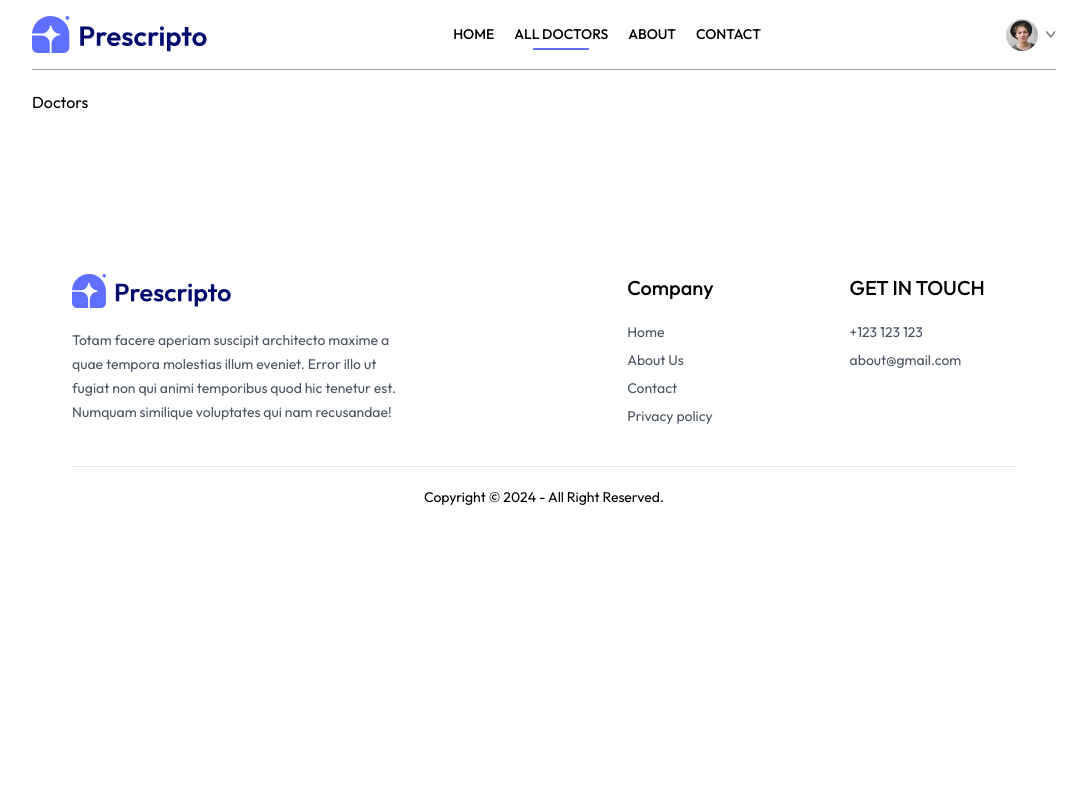
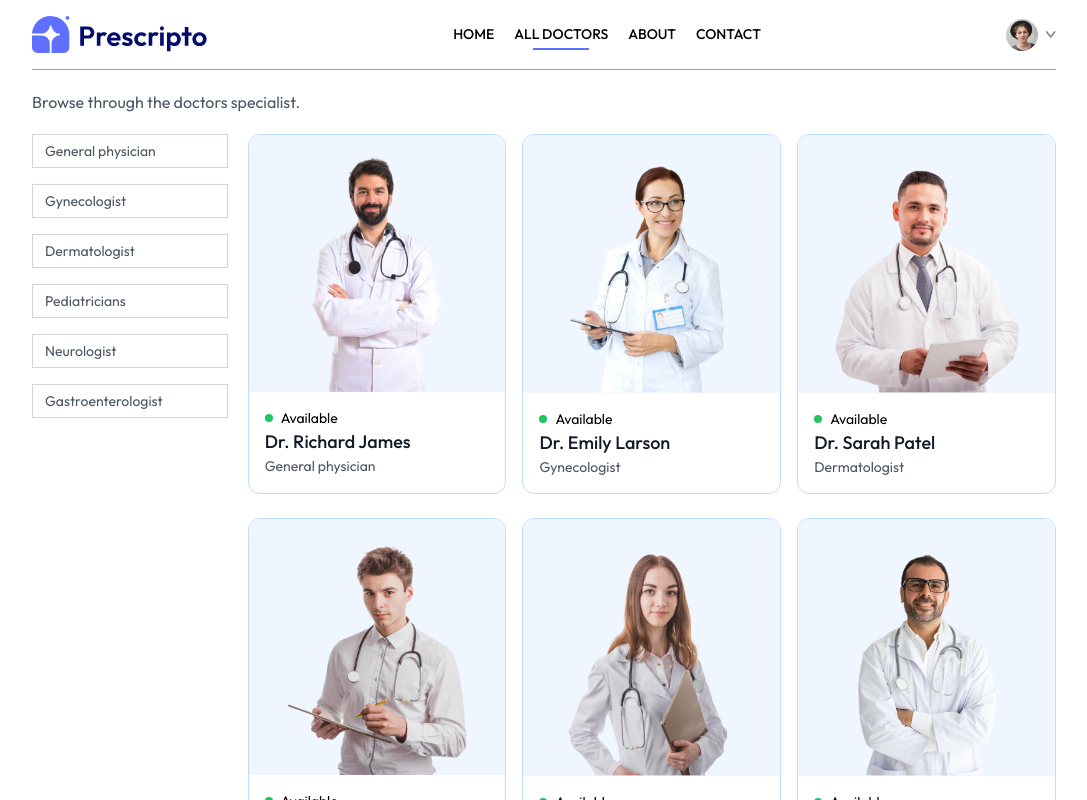
Before and after one commit to devanhdq/appointment-mern-app, a React (Vite) app in the folder frontend/: page /doctors in a window 1280 px wide. Shown: the top 800 px of the page, without its empty margins (96-1183 px from the left). Built offline with nearby package versions, Linux system fonts and the light colour scheme.

Commit message:
create Appointment component

```diff
--- a/frontend/src/App.jsx
+++ b/frontend/src/App.jsx
@@ -17,7 +17,7 @@
       <Routes>
         <Route path="/" element={<Home />} />
         <Route path="/doctors" element={<Doctors />} />
-        <Route path="/doctors/:specially" element={<Doctors />} />
+        <Route path="/doctors/:speciality" element={<Doctors />} />
         <Route path="/login" element={<Login />} />
         <Route path="/about" element={<About />} />
         <Route path="/contact" element={<Contact />} />
--- a/frontend/src/pages/Appointment.jsx
+++ b/frontend/src/pages/Appointment.jsx
@@ -1,10 +1,27 @@
+import { useContext, useEffect, useState } from "react";
+import { useParams } from "react-router-dom";
+import { AppContext } from "../context/AppContext";
 
 const Appointment = () => {
-    return (
-        <div>
+  const { doctorId } = useParams();
 
-        </div>
-    );
+  const { doctors } = useContext(AppContext);
+
+  const [docInfo, setDocInfo] = useState(null);
+
+  const fetchDocInfo = async () => {
+    const docInfo = doctors.find((doc) => doc._id === doctorId);
+
+    setDocInfo(docInfo);
+
+    console.log(docInfo);
+  };
+
+  useEffect(() => {
+    fetchDocInfo();
+  }, [doctors, doctorId]);
+
+  return <div></div>;
 };
 
 export default Appointment;
--- a/frontend/src/pages/Doctors.jsx
+++ b/frontend/src/pages/Doctors.jsx
@@ -1,9 +1,137 @@
-import React from 'react'
+import { useContext, useEffect, useState } from "react";
+import { useNavigate, useParams } from "react-router-dom";
+import { AppContext } from "../context/AppContext";
 
 const Doctors = () => {
+  const { speciality } = useParams();
+
+  const { doctors } = useContext(AppContext);
+
+  const navigate = useNavigate();
+
+  const [filterDoc, setFilterDoc] = useState([]);
+
+  const applyFilter = () => {
+    if (speciality) {
+      setFilterDoc(doctors.filter((doc) => doc.speciality === speciality));
+    } else {
+      setFilterDoc(doctors);
+    }
+  };
+
+  useEffect(() => {
+    applyFilter();
+  }, [doctors, speciality]);
+
   return (
-    <div>Doctors</div>
-  )
-}
+    <div>
+      <p className="text-gray-600">Browse through the doctors specialist.</p>
+      <div className="flex flex-col sm:flex-row items-start gap-5 mt-5">
+        <div className="flex flex-col gap-4 text-sm text-gray-600">
+          <p
+            onClick={() =>
+              speciality === "General physician"
+                ? navigate("/doctors")
+                : navigate("/doctors/General physician")
+            }
+            className={`w-[94vw] sm:w-auto pl-3 py-1.5 pr-16 border border-gray-300 transition-all cursor-pointer
+              ${
+                speciality === "General physician"
+                  ? "bg-indigo-100 text-black"
+                  : ""
+              }`}
+          >
+            General physician
+          </p>
+          <p
+            onClick={() =>
+              speciality === "Gynecologist"
+                ? navigate("/doctors")
+                : navigate("/doctors/Gynecologist")
+            }
+            className={`w-[94vw] sm:w-auto pl-3 py-1.5 pr-16 border border-gray-300 transition-all cursor-pointer
+              ${
+                speciality === "Gynecologist" ? "bg-indigo-100 text-black" : ""
+              }`}
+          >
+            Gynecologist
+          </p>
+          <p
+            onClick={() =>
+              speciality === "Dermatologist"
+                ? navigate("/doctors")
+                : navigate("/doctors/Dermatologist")
+            }
+            className={`w-[94vw] sm:w-auto pl-3 py-1.5 pr-16 border border-gray-300 transition-all cursor-pointer
+              ${
+                speciality === "Dermatologist" ? "bg-indigo-100 text-black" : ""
+              }`}
+          >
+            Dermatologist
+          </p>
+          <p
+            onClick={() =>
+              speciality === "Pediatricians"
+                ? navigate("/doctors")
+                : navigate("/doctors/Pediatricians")
+            }
+            className={`w-[94vw] sm:w-auto pl-3 py-1.5 pr-16 border border-gray-300 transition-all cursor-pointer
+              ${
+                speciality === "Pediatricians" ? "bg-indigo-100 text-black" : ""
+              }`}
+          >
+            Pediatricians
+          </p>
+          <p
+            onClick={() =>
+              speciality === "Neurologist"
+                ? navigate("/doctors")
+                : navigate("/doctors/Neurologist")
+            }
+            className={`w-[94vw] sm:w-auto pl-3 py-1.5 pr-16 border border-gray-300 transition-all cursor-pointer
+              ${
+                speciality === "Neurologist" ? "bg-indigo-100 text-black" : ""
+              }`}
+          >
+            Neurologist
+          </p>
+          <p
+            onClick={() =>
+              speciality === "Gastroenterologist"
+                ? navigate("/doctors")
+                : navigate("/doctors/Gastroenterologist")
+            }
+            className={`w-[94vw] sm:w-auto pl-3 py-1.5 pr-16 border border-gray-300 transition-all cursor-pointer ${
+              speciality === "Gastroenterologist"
+                ? "bg-indigo-100 text-black"
+                : ""
+            }`}
+          >
+            Gastroenterologist
+          </p>
+        </div>
+        <div className="w-full grid grid-cols-auto gap-4 gap-y-6">
+          {filterDoc.map((item, index) => (
+            <div
+              onClick={() => navigate(`/appointment/${item._id}`)}
+              key={index}
+              className="border border-blue-200 rounded-xl overflow-hidden cursor-pointer hover:translate-y-[-10px] transition-all duration-500"
+            >
+              <img src={item.image} alt="" className="bg-blue-50" />
+              <div className="p-4">
+                <div className="flex items-center gap-2 text-sm text-center to-green-500">
+                  <p className="w-2 h-2 bg-green-500 rounded-full"></p>
+                  <p>Available</p>
+                </div>
+                <p className="text-gray-900 text-lg font-medium">{item.name}</p>
+                <p className="text-gray-600 text-sm">{item.speciality}</p>
+              </div>
+            </div>
+          ))}
+        </div>
+      </div>
+    </div>
+  );
+};
 
-export default Doctors
+export default Doctors;
```
Also changed, not shown: 1 other file (tests, documents, lock files or other folders).
